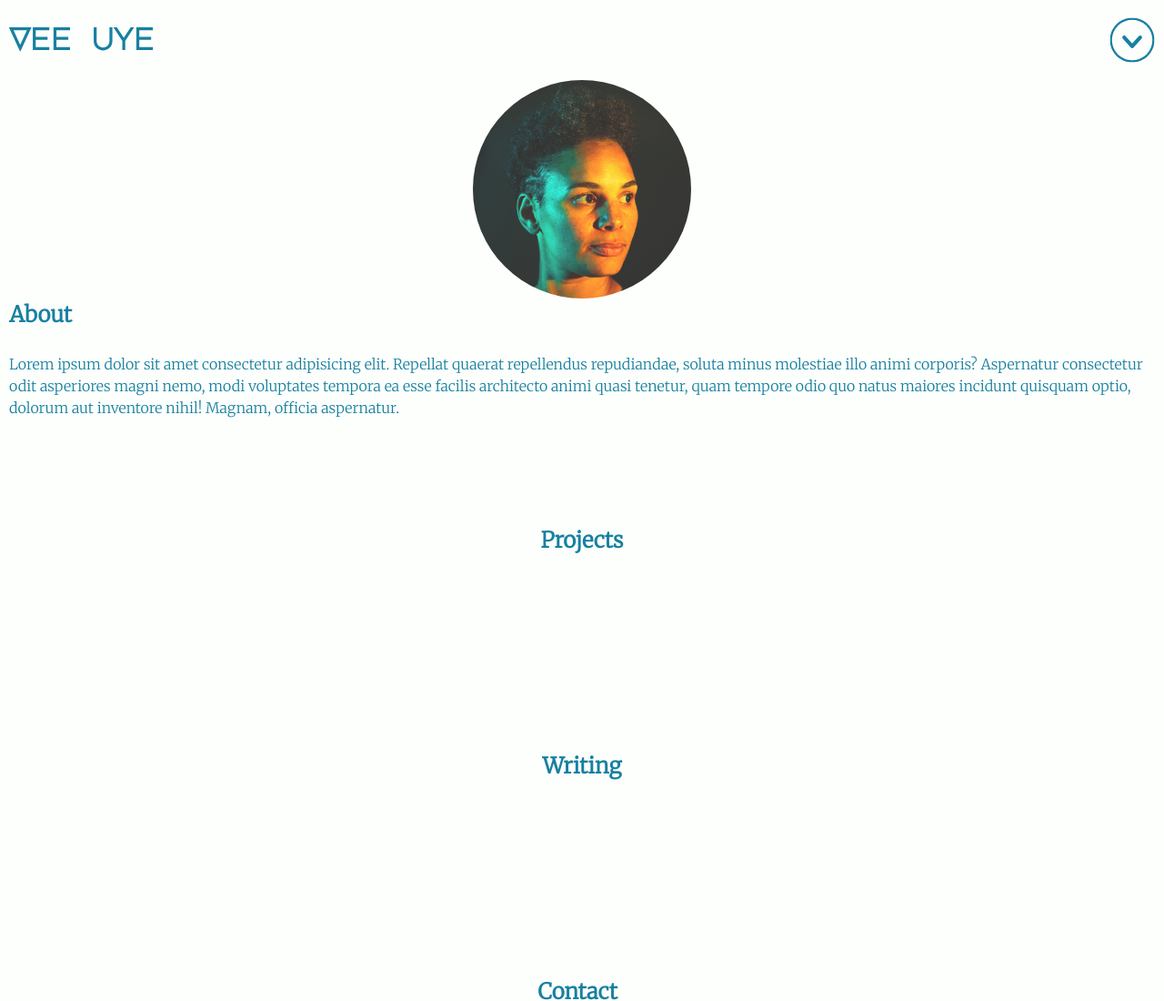
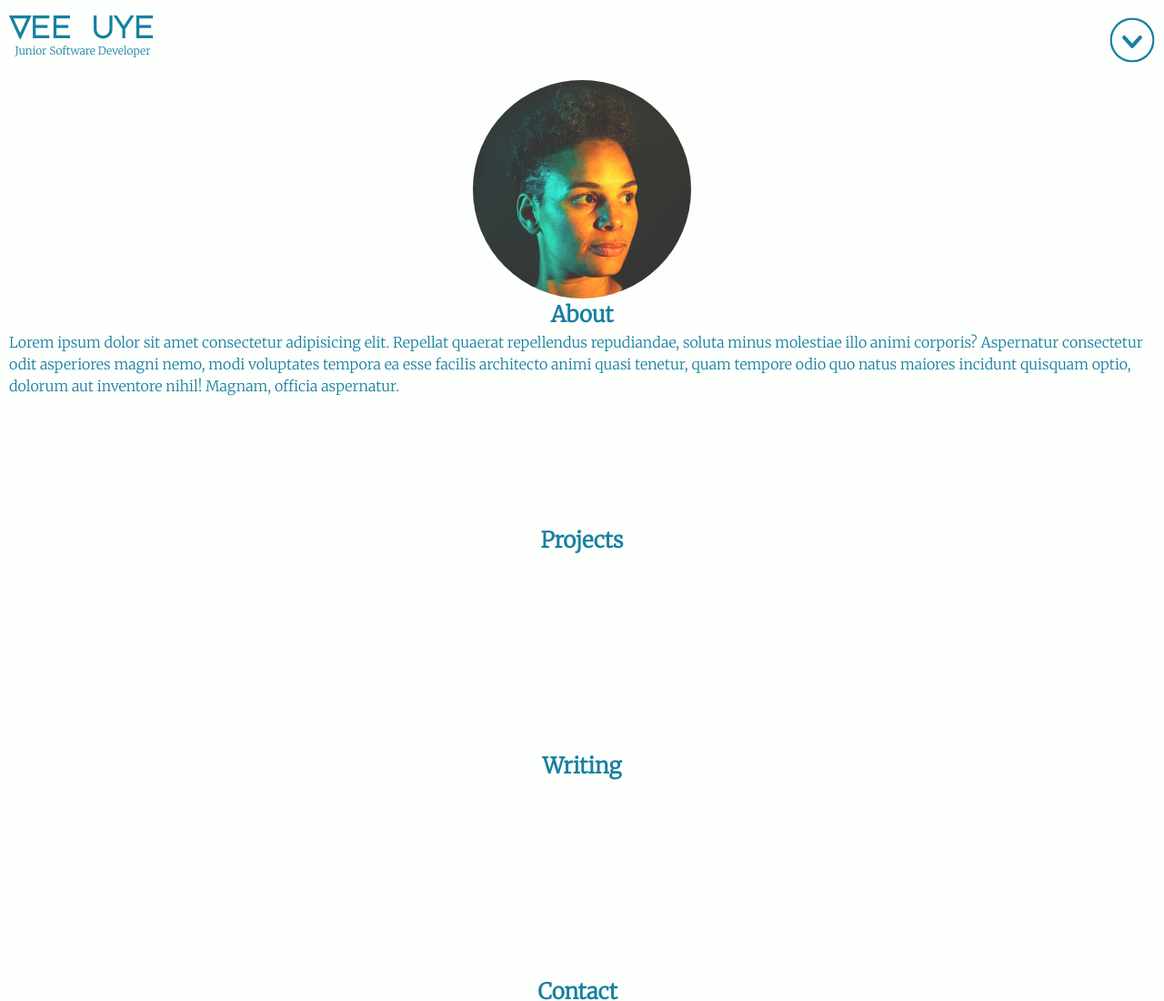
Before and after one commit to VeeUye/portfolio, a plain HTML site: page index.html in a window 1280 px wide. Shown: the top 1100 px of the page at 91% size. Drawn offline with Linux system fonts and the light colour scheme.

Commit message:
divided log grid area, added and style tag-line area, added tagline

```diff
--- a/index.html
+++ b/index.html
@@ -17,7 +17,7 @@
   <body>
     <div id="myNav" class="overlay">
       <a href="#" class="closebtn" onclick="closeNav()"
-        ><img src="./images/icons/menu-down-light.svg" alt="Close nav bar button  "></a
+        ><img src="./images/icons/menu-down-light.svg" alt="Close nav bar button"></a
       > <div class="overlay-content">
     <a href="#">About</a>
     <a href="#">Projects</a>
@@ -29,8 +29,8 @@
     </div>
     <div class="container">
       <header class="main-header">
-        <div class="logo">
-          <img src="./images/icons/logo-bold.svg" alt="" />
+        <div class="logo"><div class="text-logo"><img src="./images/icons/logo-bold.svg" alt="Vee Uye text logo" /></div>
+         <div class="tag-line">Junior Software Developer</div>
         </div>
         <div class="main-nav" onclick="openNav()">
           <img
@@ -51,8 +51,7 @@
       </div>
 
       <div class="about">
-        <h2>About</h2>
-        <br />
+        <div><h2>About</h2>
         <p>
           Lorem ipsum dolor sit amet consectetur adipisicing elit. Repellat
           quaerat repellendus repudiandae, soluta minus molestiae illo animi
@@ -60,7 +59,8 @@
           voluptates tempora ea esse facilis architecto animi quasi tenetur,
           quam tempore odio quo natus maiores incidunt quisquam optio, dolorum
           aut inventore nihil! Magnam, officia aspernatur.
-        </p>
+        </p></div>
+
       </div>
       <div class="projects"><h2>Projects</h2></div>
       <div class="writing"><h2>Writing</h2></div>
--- a/styles.css
+++ b/styles.css
@@ -113,6 +113,12 @@ h1 {
   align-self: center;
   grid-area: logo;
   padding-top: 0.5rem;
+  display: grid;
+  grid-template-columns: 1fr 1fr;
+  grid-template-rows: 1fr 1fr;
+  grid-template-areas:
+    "text-logo text-logo"
+    "tag-line tag-line";
 }
 
 .main-nav {
@@ -124,7 +130,6 @@ h1 {
 .intro {
   justify-self: center;
   grid-area: intro;
-  position: relative;
 }
 
 .about {
@@ -179,11 +184,25 @@ h1 {
   grid-area: socials;
 }
 
+.about h2 {
+  display: flex;
+  justify-content: center;
+}
+
+.text-logo {
+  justify-self: start;
+  grid-area: text-logo;
+}
+
+.tag-line {
+  justify-self: center;
+  grid-area: tag-line;
+  font-size: 0.75rem;
+  padding-top: 0.2rem;
+}
+
 /* end of grid layout */
 
-.logo {
-  height: 6vh;
-}
 .menu-icon {
   width: 50px;
   padding-top: 0.5rem;
```
